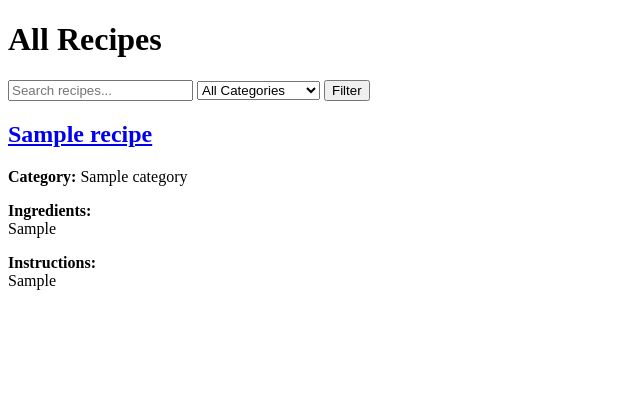
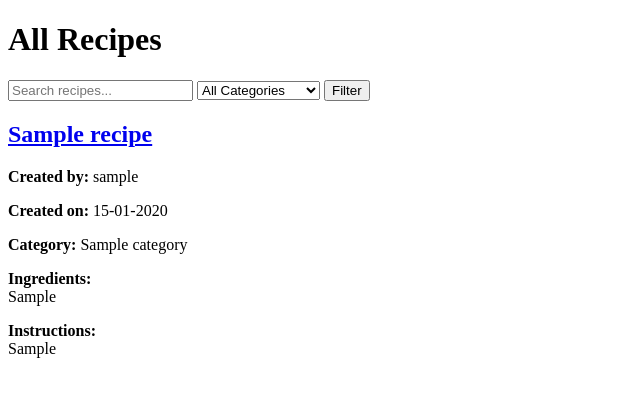
Before and after one commit to mdpos95-tech/recipe_flask_app_MOD4, a Flask app: page /recipes in a window 1280 px wide. Shown: the part 26-423 px from the top of the page, without its empty margins (0-640 px from the left). Run offline with Flask 3, Linux system fonts and the light colour scheme; tables that the repository leaves empty hold one stand-in row (values such as "Sample post").

Commit message:
html for recipe creator and date

```diff
--- a/templates/recipes.html
+++ b/templates/recipes.html
@@ -15,8 +15,11 @@
 {% for recipe in recipes %}
 <div class="recipe">
     <h2>
+
         <a href="{{ url_for('recipe_detail', recipe_id=recipe.id) }}">{{ recipe.title }}</a>
     </h2>
+    <p><strong>Created by:</strong> {{ recipe.author.username }}</p>
+    <p><strong>Created on:</strong> {{ recipe.created_at.strftime('%d-%m-%Y') }}</p>
     <p><strong>Category:</strong> {{ recipe.category.name }}</p>
     <p><strong>Ingredients:</strong><br>{{ recipe.ingredients }}</p>
     <p><strong>Instructions:</strong><br>{{ recipe.instructions }}</p>
```
